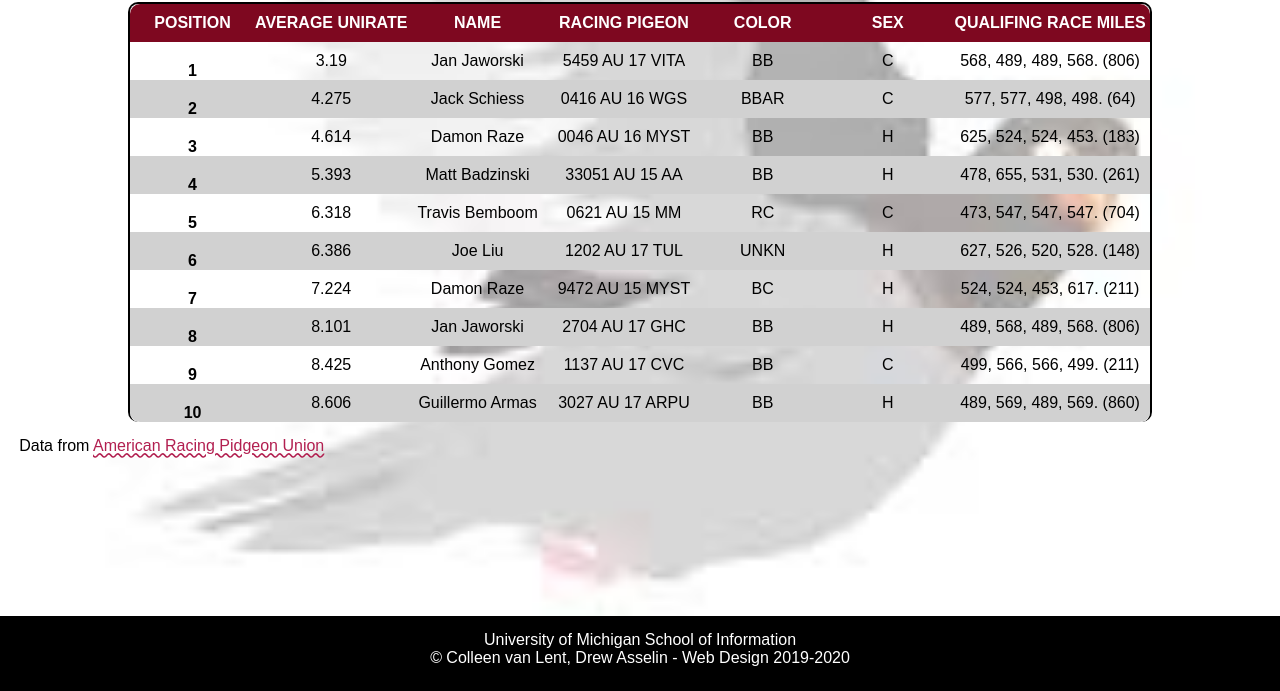
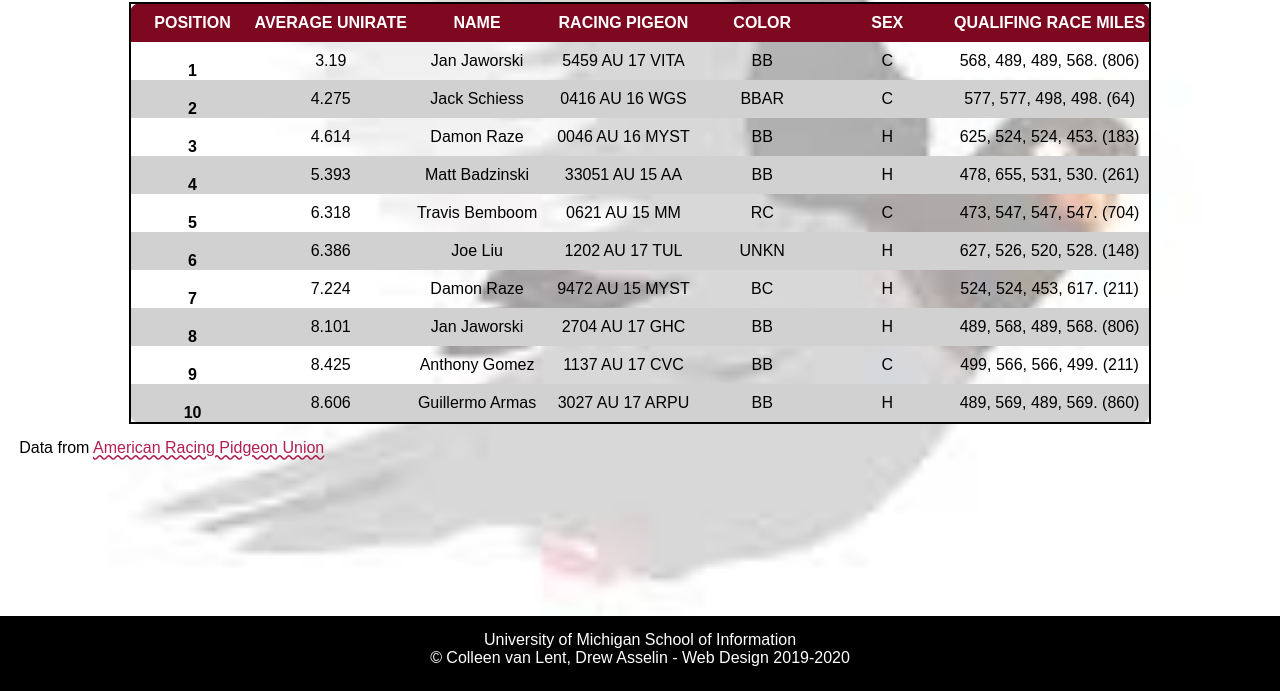
Before and after one commit to natran25/homework3, a plain HTML site: page index.html in a window 1280 px wide. Shown: the part 109-800 px from the top of the page. Drawn offline with Linux system fonts and the light colour scheme; a web font is replaced by a local one.

Commit message:
Update style.css

```diff
--- a/css/style.css
+++ b/css/style.css
@@ -52,9 +52,10 @@ table{
   margin-left: auto;
   margin-right: auto;
   border-radius: 10px;
+  border-collapse: collapse;
 }
 
-table, th, td {
+th, td {
   border-bottom: 2px;
   border-color: #000000;
 }
```
